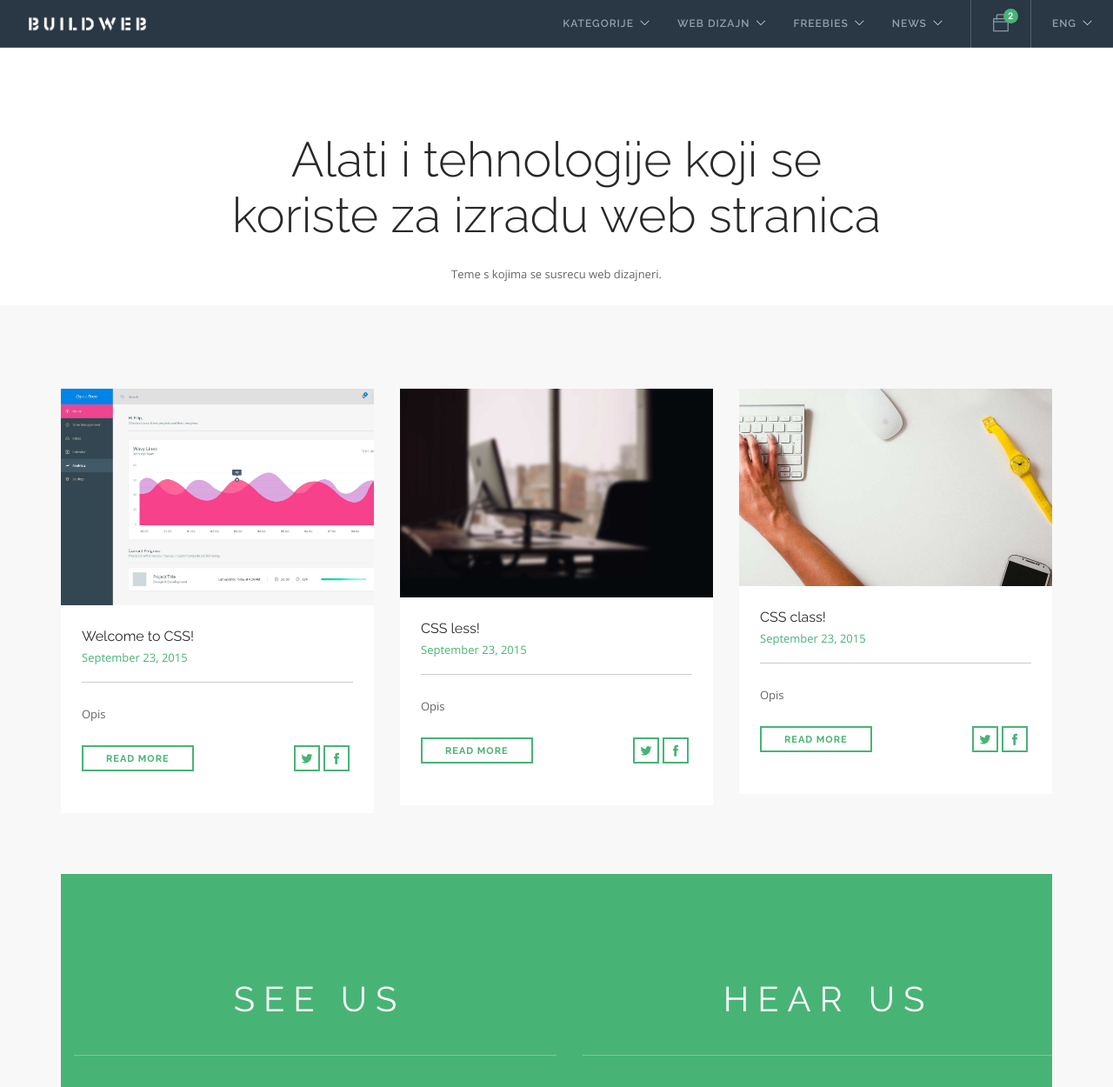
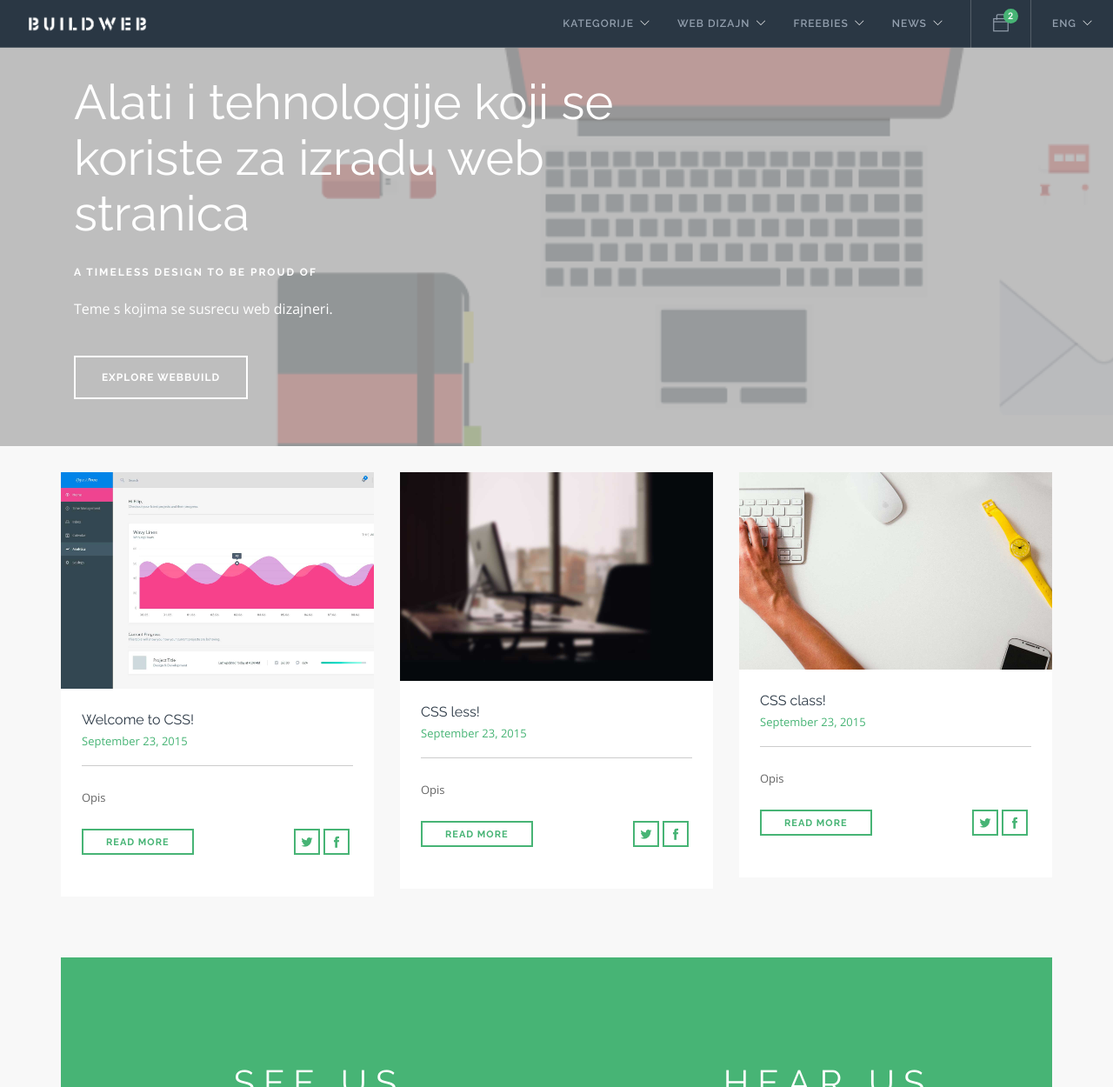
Before and after one commit to mareno/buildweb, a Jekyll site: the page built from index.html, in a window 1280 px wide, cut to the strip 0-1250 px from the top of the page. Shown: the whole strip at 87% size. Built offline with Jekyll 4.4.1, drawn with Linux system fonts in a browser that asks for light colours; Markdown is read by kramdown in place of the engine named in the settings; a script that is not in the unit is left out.

Commit message:
Common css

```diff
--- a/css/common.css
+++ b/css/common.css
@@ -1,3 +1,39 @@
+h1,
+h2,
+h3,
+h4,
+h5,
+h6,
+.h1,
+.h2,
+.h3,
+.h4,
+.h5,
+.h6 {
+  /* font-family: "Raleway", "Helvetica Neue", Helvetica, Arial, sans-serif; */
+}
+h1,
+h2,
+h3,
+h4,
+h5,
+h6 {
+  font-weight: 400;
+  color: #2a3744;
+}
+
+h1,
+.h1 {
+  font-size: 56px;
+  line-height: 64px;
+}
+
+h1.large {
+  font-size: 72px;
+  line-height: 80px;
+  font-weight: 100;
+}
+
 .bg-dark {background: #2a3744;}
 nav.bg-dark .menu > li > a,
 nav.bg-dark .module.widget-handle i,
@@ -32,3 +68,10 @@ nav.bg-dark .nav-utility {
   -webkit-transition: all 0.3s ease;
   -moz-transition: all 0.3s ease;
 }
+/*!---------- 5. SECTIONS ----------*/
+section,
+footer {
+  padding: 30px 0;
+  position: relative;
+  overflow: hidden;
+}
--- a/index.html
+++ b/index.html
@@ -2,21 +2,20 @@
 layout: default
 ---
 
-<section class="pb0">
+<section class="image-bg parallax overlay">
+                <div class="background-image-holder">
+                    <img alt="Background Image" class="background-image" src="img/phone2.png">
+                </div>
                 <div class="container">
-                    <div class="row">
-                        <div class="col-md-8 col-md-offset-2 col-sm-10 col-sm-offset-1 text-center">
-<h1>Alati i tehnologije koji se koriste za izradu web stranica</h1>
-    <p>Teme s kojima se susrecu web dizajneri.</p>
-                        </div>
+                    <div class="col-md-8 col-sm-10 text-left">
+                        <h1>Alati i tehnologije koji se koriste za izradu web stranica</h1>
+                        <h6 class="uppercase mb16">A timeless design to be proud of</h6>
+                        <p class="lead mb40">Teme s kojima se susrecu web dizajneri. </p>
+                        <a class="btn-lg btn" href="#">Explore webbuild</a>
                     </div>
-                    <!--end of row-->
                 </div>
-                <!--end of container-->
+
             </section>
-
-
-
 <section class="bg-secondary">
                 <div class="container">
                     <div class="row masonry-loader">
```
Also changed, not shown: img/phone2.png.
